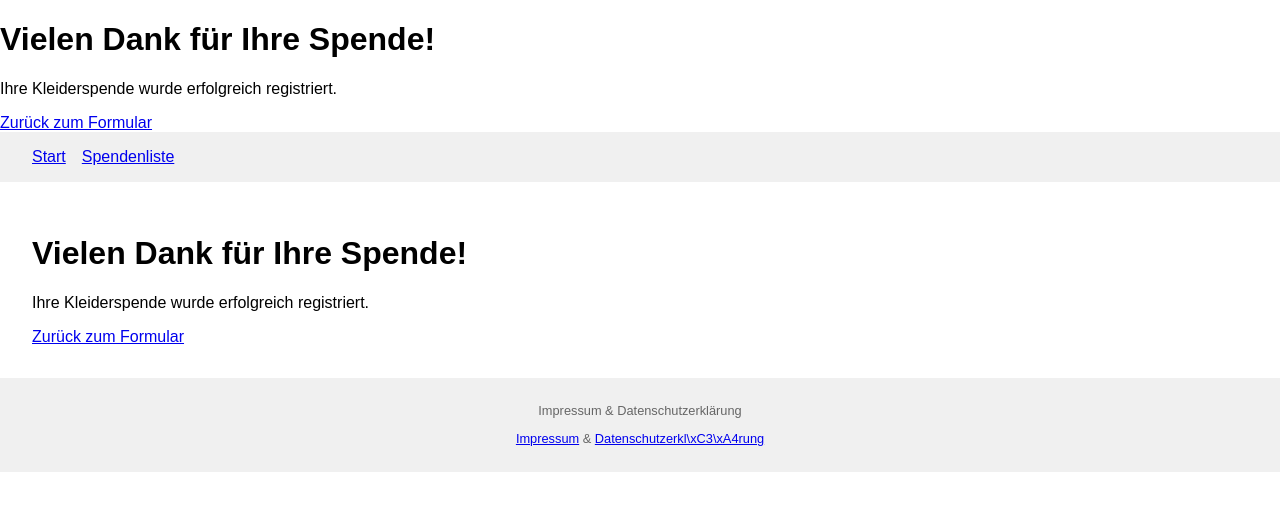
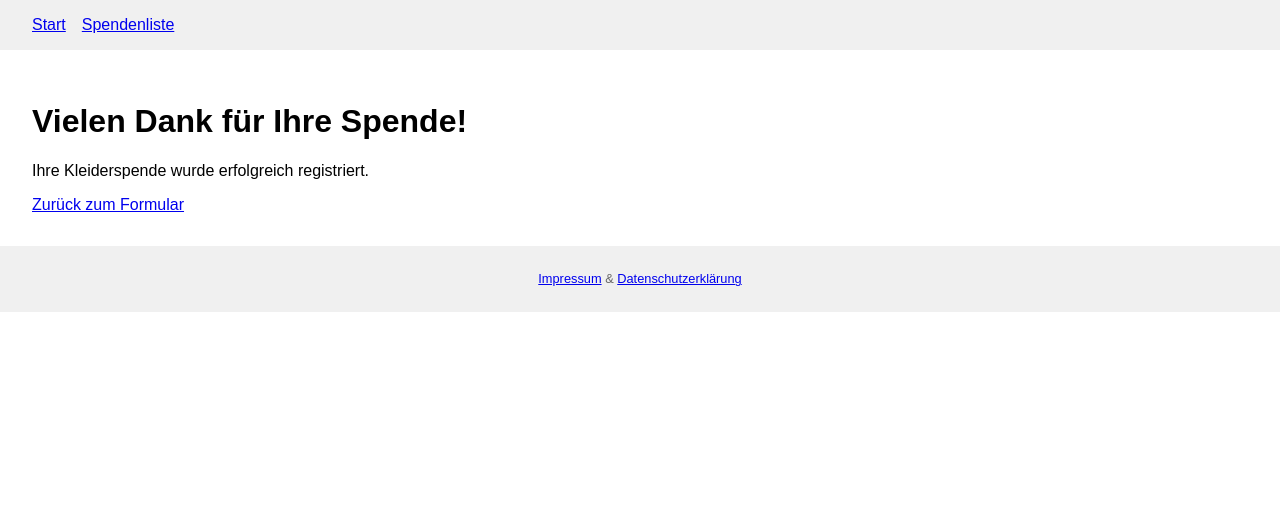
Before and after one commit to SchlichtDev/IU-Gender-Automat, a plain HTML site: page public/success.html in a window 1280 px wide. Drawn offline with Linux system fonts and the light colour scheme.

Commit message:
Update success.html
falsche Darstellung gefixed

```diff
--- a/public/success.html
+++ b/public/success.html
@@ -6,9 +6,6 @@
   <link rel="stylesheet" href="style.css">
 </head>
 <body>
-  <h1>Vielen Dank für Ihre Spende!</h1>
-  <p>Ihre Kleiderspende wurde erfolgreich registriert.</p>
-  <a href="/">Zurück zum Formular</a>
   <header>
     <nav>
       <ul>
@@ -17,14 +14,15 @@
       </ul>
     </nav>
   </header>
+
   <main>
     <h1>Vielen Dank für Ihre Spende!</h1>
     <p>Ihre Kleiderspende wurde erfolgreich registriert.</p>
     <a href="/">Zurück zum Formular</a>
   </main>
+
   <footer>
-    <p>Impressum &amp; Datenschutzerklärung</p>
-    <p><a href="/impressum.html">Impressum</a> &amp; <a href="/datenschutz.html">Datenschutzerkl\xC3\xA4rung</a></p>
+    <p><a href="/impressum.html">Impressum</a> &amp; <a href="/datenschutz.html">Datenschutzerklärung</a></p>
   </footer>
 </body>
 </html>
```
